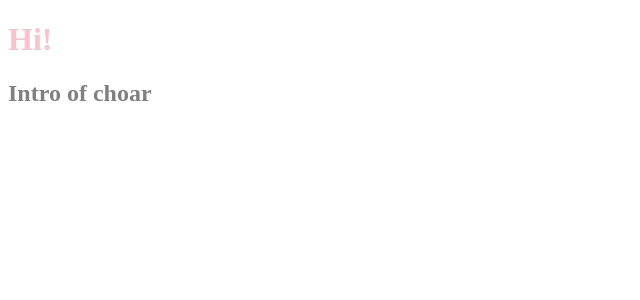
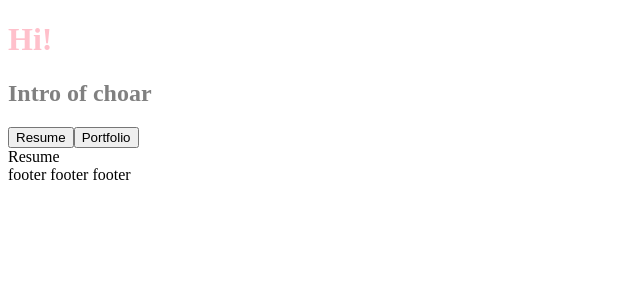
Before and after one commit to choar816/intro-choar, a React app: page / in a window 1280 px wide. Shown: the top 300 px of the page, without its empty margins (0-640 px from the left). Built offline with nearby package versions, Linux system fonts and the light colour scheme.

Commit message:
Add: Tab (Resume/Portfolio)

```diff
--- a/src/App.jsx
+++ b/src/App.jsx
@@ -1,11 +1,33 @@
-import React from 'react';
+import React, { useState } from 'react';
+import Resume from './components/Resume';
+import Portfolio from './components/Portfolio';
 import './App.css';
 
+const mainContents = {
+  0: <Resume />,
+  1: <Portfolio />,
+};
+
 function App() {
+  const [content, setContent] = useState({ activeTab: 0 });
+  function tabHandler(id) {
+    setContent({ activeTab: id });
+  }
+
   return (
     <div className="container">
-      <h1>Hi!</h1>
-      <h2>Intro of choar</h2>
+      <header>
+        <h1>Hi!</h1>
+        <h2>Intro of choar</h2>
+      </header>
+      <div className="tabs">
+        <button type="button" onClick={() => tabHandler(0)}>Resume</button>
+        <button type="button" onClick={() => tabHandler(1)}>Portfolio</button>
+      </div>
+      <div className="contents">
+        {mainContents[content.activeTab]}
+      </div>
+      <footer>footer footer footer</footer>
     </div>
   );
 }
--- /dev/null
+++ b/src/components/Portfolio.jsx
@@ -0,0 +1,9 @@
+import React from 'react';
+
+function Portfolio() {
+  return (
+    <div>Portfolio</div>
+  );
+}
+
+export default Portfolio;
--- /dev/null
+++ b/src/components/Resume.jsx
@@ -0,0 +1,9 @@
+import React from 'react';
+
+function Resume() {
+  return (
+    <div>Resume</div>
+  );
+}
+
+export default Resume;
```
